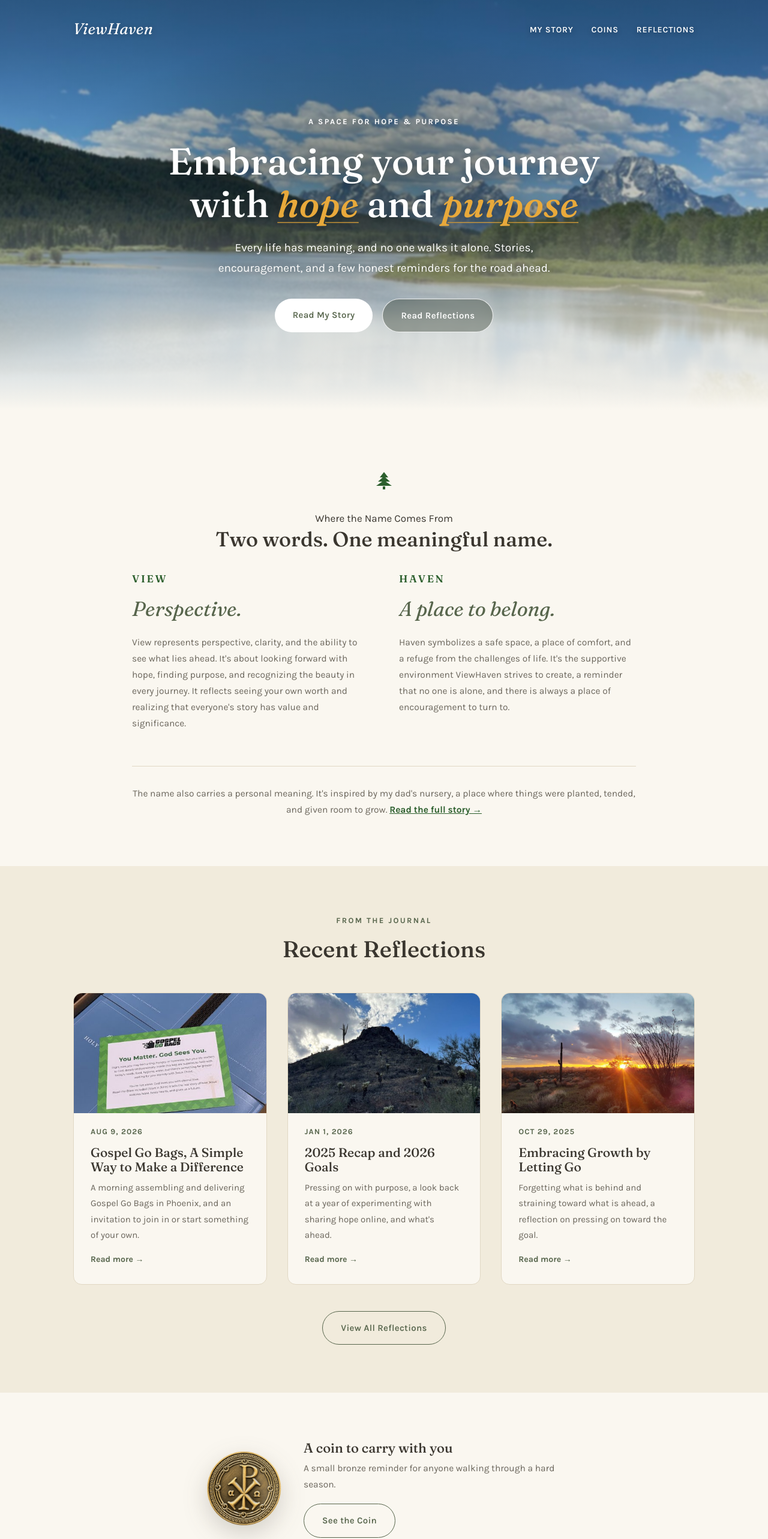
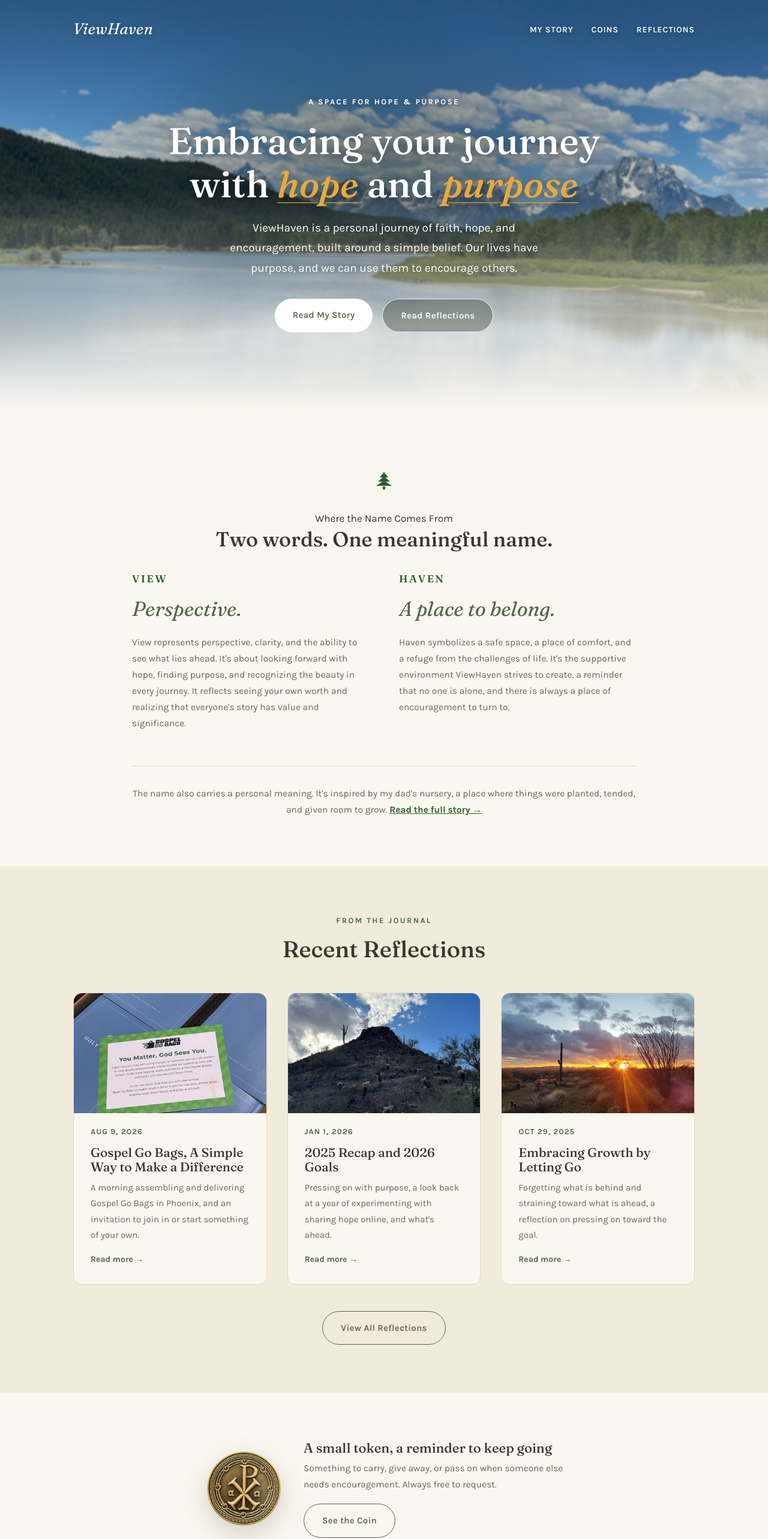
Before and after one commit to 7PDaddy/viewhaven, a plain HTML site: page viewhaven/index.html in a window 1280 px wide. Shown: the top 2566 px of the page at 60% size. Drawn offline with Linux system fonts and the light colour scheme.

Commit message:
Add files via upload

```diff
--- a/viewhaven/index.html
+++ b/viewhaven/index.html
@@ -4,10 +4,10 @@
 <meta charset="UTF-8">
 <meta name="viewport" content="width=device-width, initial-scale=1.0">
 <title>ViewHaven | Embracing Your Journey with Hope and Purpose</title>
-<meta name="description" content="ViewHaven shares stories, encouragement, and physical reminders of hope. Every life has meaning, and no one walks alone.">
+<meta name="description" content="ViewHaven is a personal journey of faith, hope, and encouragement, built on a simple belief. Our lives have purpose, and we can use them to encourage others.">
 <link rel="canonical" href="https://viewhaven.com/">
 <meta property="og:title" content="ViewHaven | Embracing Your Journey with Hope and Purpose">
-<meta property="og:description" content="ViewHaven shares stories, encouragement, and physical reminders of hope. Every life has meaning, and no one walks alone.">
+<meta property="og:description" content="ViewHaven is a personal journey of faith, hope, and encouragement, built on a simple belief. Our lives have purpose, and we can use them to encourage others.">
 <meta property="og:type" content="website">
 <meta property="og:url" content="https://viewhaven.com/">
 <meta property="og:image" content="https://viewhaven.com/images/viewhaven-og-image.jpg">
@@ -16,7 +16,7 @@
 <meta property="og:site_name" content="ViewHaven">
 <meta name="twitter:card" content="summary_large_image">
 <meta name="twitter:title" content="ViewHaven | Embracing Your Journey with Hope and Purpose">
-<meta name="twitter:description" content="ViewHaven shares stories, encouragement, and physical reminders of hope. Every life has meaning, and no one walks alone.">
+<meta name="twitter:description" content="ViewHaven is a personal journey of faith, hope, and encouragement, built on a simple belief. Our lives have purpose, and we can use them to encourage others.">
 <meta name="twitter:image" content="https://viewhaven.com/images/viewhaven-og-image.jpg">
 <link rel="icon" type="image/png" sizes="32x32" href="images/favicon-32.png">
 <link rel="icon" type="image/png" sizes="192x192" href="images/icon-192.png">
@@ -356,7 +356,7 @@
     <div class="hero-inner wrap">
       <div class="eyebrow">A Space for Hope &amp; Purpose</div>
       <h1>Embracing your journey<br>with <span class="glow">hope</span> and <span class="glow">purpose</span></h1>
-      <p class="lede">Every life has meaning, and no one walks it alone. Stories, encouragement, and a few honest reminders for the road ahead.</p>
+      <p class="lede">ViewHaven is a personal journey of faith, hope, and encouragement, built around a simple belief. Our lives have purpose, and we can use them to encourage others.</p>
       <div class="hero-ctas">
         <a href="story" class="btn btn-onphoto">Read My Story</a>
         <a href="reflections" class="btn btn-ghost-onphoto">Read Reflections</a>
@@ -432,8 +432,8 @@
       <div class="coin-float">
         <img src="images/viewhaven-chi-rho-coin-front.png" alt="Front of the ViewHaven bronze coin">
         <div class="txt">
-          <h3>A coin to carry with you</h3>
-          <p>A small bronze reminder for anyone walking through a hard season.</p>
+          <h3>A small token, a reminder to keep going</h3>
+          <p>Something to carry, give away, or pass on when someone else needs encouragement. Always free to request.</p>
           <a href="coin" class="btn btn-ghost">See the Coin</a>
         </div>
       </div>
@@ -443,8 +443,8 @@
   <section class="alt-bg">
     <div class="wrap">
       <div class="connect-section">
-        <h2>Join the journey</h2>
-        <p>Stories, inspiration, and encouragement, follow along and share your own with <strong>#ViewHaven</strong>.</p>
+        <h2>Follow along</h2>
+        <p>Read, reflect, carry a token, or pass one along to someone who needs it. If you share your own story of encouragement, use <strong>#ViewHaven</strong>.</p>
         <div class="connect-ctas">
           <a href="https://www.youtube.com/@ViewHaven" class="btn btn-onphoto" target="_blank" rel="noopener">Watch on YouTube</a>
         </div>
```
